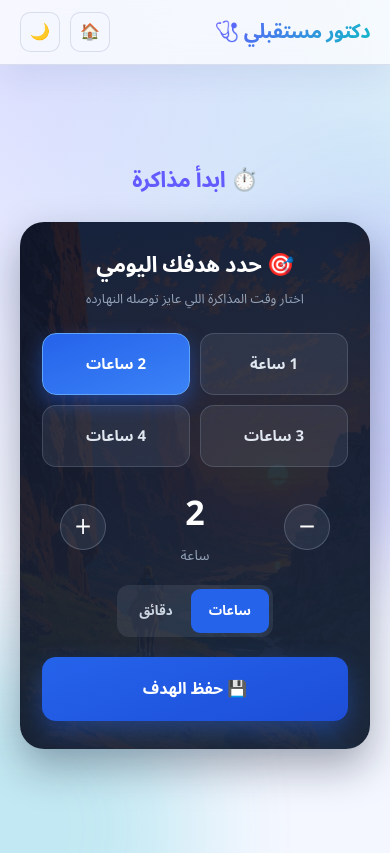
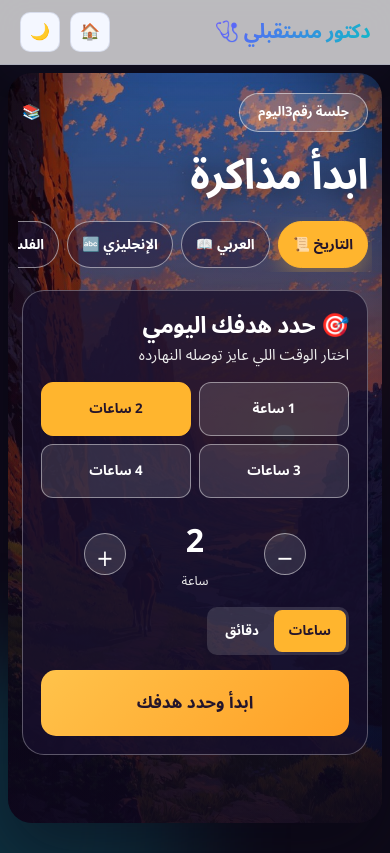
Before and after one commit to mero12omer-create/Dr-mostaqbaly, a website: page study.html in a window 390 px wide. Drawn offline with Linux system fonts and the light colour scheme.

Commit message:
Redesign study timer as immersive focus dashboard

```diff
--- a/study.html
+++ b/study.html
@@ -24,228 +24,65 @@
     <title>ابدأ مذاكرة - دكتور مستقبلي 🩺</title>
     <link rel="stylesheet" href="style.css" />
     <style>
-      /* ===== تايمر المذاكرة ===== */
-      .study-wrap {
-        max-width: 520px;
-        margin: 0 auto;
-      }
-      .study-card {
-        background:
-          linear-gradient(160deg, rgba(15, 23, 42, 0.88), rgba(30, 41, 59, 0.94)),
-          url("study-bg.jpeg") center / cover no-repeat;
-        border-radius: 24px;
-        padding: 28px 22px;
-        box-shadow: 0 18px 40px rgba(15, 23, 42, 0.35);
-        color: #f8fafc;
-        text-align: center;
-      }
-      .study-card h3 {
-        font-size: 22px;
-        margin-bottom: 6px;
-        color: #fff;
-      }
-      .study-card .study-sub {
-        font-size: 13px;
-        color: #94a3b8;
-        margin-bottom: 22px;
-      }
-      .study-presets {
-        display: grid;
-        grid-template-columns: repeat(4, 1fr);
-        gap: 10px;
-        margin-bottom: 18px;
-      }
-      .study-preset {
-        background: rgba(148, 163, 184, 0.12);
-        border: 1.5px solid rgba(148, 163, 184, 0.25);
-        color: #e2e8f0;
-        border-radius: 14px;
-        padding: 14px 6px;
-        cursor: pointer;
-        font-weight: 700;
-        font-size: 15px;
-        font-family: inherit;
-        transition: all 0.18s ease;
-      }
-      .study-preset:hover {
-        border-color: #60a5fa;
-      }
-      .study-preset.active {
-        background: linear-gradient(160deg, #2563eb, #3b82f6);
-        border-color: #60a5fa;
-        color: #fff;
-        box-shadow: 0 8px 20px rgba(37, 99, 235, 0.45);
-      }
-      .study-adjuster {
-        display: flex;
-        align-items: center;
-        justify-content: center;
-        gap: 14px;
-        margin: 18px 0 8px;
-      }
-      .study-adjuster button {
-        width: 46px;
-        height: 46px;
-        border-radius: 50%;
-        border: 1.5px solid rgba(148, 163, 184, 0.35);
-        background: rgba(148, 163, 184, 0.12);
-        color: #fff;
-        font-size: 24px;
-        cursor: pointer;
-        font-family: inherit;
-        line-height: 1;
-      }
-      .study-adjuster button:hover {
-        background: rgba(96, 165, 250, 0.25);
-        border-color: #60a5fa;
-      }
-      .study-goal-value {
-        min-width: 150px;
-      }
-      .study-goal-value .num {
-        font-size: 34px;
-        font-weight: 800;
-        color: #fff;
-      }
-      .study-goal-value .unit {
-        font-size: 14px;
-        color: #94a3b8;
-      }
-      .study-unit-toggle {
-        display: inline-flex;
-        background: rgba(148, 163, 184, 0.14);
-        border-radius: 12px;
-        padding: 4px;
-        margin: 8px 0 20px;
-      }
-      .study-unit-toggle button {
-        border: none;
-        background: transparent;
-        color: #cbd5e1;
-        padding: 8px 18px;
-        border-radius: 9px;
-        cursor: pointer;
-        font-weight: 700;
-        font-family: inherit;
-      }
-      .study-unit-toggle button.active {
-        background: #2563eb;
-        color: #fff;
-      }
-      .study-save-btn {
-        width: 100%;
-        padding: 15px;
-        border: none;
-        border-radius: 14px;
-        background: linear-gradient(160deg, #2563eb, #1d4ed8);
-        color: #fff;
-        font-size: 16px;
-        font-weight: 800;
-        cursor: pointer;
-        font-family: inherit;
-        box-shadow: 0 10px 24px rgba(37, 99, 235, 0.4);
-      }
-      .study-save-btn:hover {
-        filter: brightness(1.08);
-      }
-      .timer-display {
-        font-size: 60px;
-        font-weight: 800;
-        font-variant-numeric: tabular-nums;
-        letter-spacing: 2px;
-        color: #fff;
-        margin: 6px 0 4px;
-        direction: ltr;
-      }
-      .timer-ring {
-        position: relative;
-        width: 230px;
-        height: 230px;
-        margin: 6px auto 18px;
-      }
-      .timer-ring svg {
-        transform: rotate(-90deg);
-      }
-      .timer-ring .timer-center {
-        position: absolute;
-        inset: 0;
-        display: flex;
-        flex-direction: column;
-        align-items: center;
-        justify-content: center;
-      }
-      .timer-goal-label {
-        font-size: 13px;
-        color: #94a3b8;
-        margin-top: 2px;
-      }
-      .timer-status {
-        font-size: 14px;
-        color: #93c5fd;
-        margin-bottom: 18px;
-        min-height: 20px;
-      }
-      .timer-actions {
-        display: flex;
-        gap: 10px;
-        justify-content: center;
-        flex-wrap: wrap;
-      }
-      .timer-actions button {
-        padding: 13px 24px;
-        border-radius: 14px;
-        border: none;
-        font-size: 15px;
-        font-weight: 700;
-        cursor: pointer;
-        font-family: inherit;
-      }
-      .timer-start {
-        background: linear-gradient(160deg, #22c55e, #16a34a);
-        color: #fff;
-        box-shadow: 0 8px 20px rgba(34, 197, 94, 0.4);
-      }
-      .timer-finish {
-        background: linear-gradient(160deg, #ef4444, #dc2626);
-        color: #fff;
-        box-shadow: 0 8px 20px rgba(239, 68, 68, 0.4);
-      }
-      .timer-change {
-        background: rgba(148, 163, 184, 0.16);
-        color: #e2e8f0;
-        border: 1.5px solid rgba(148, 163, 184, 0.3) !important;
-      }
-      .study-stats {
-        margin-top: 18px;
-        font-size: 13px;
-        color: #94a3b8;
-        display: flex;
-        justify-content: center;
-        gap: 18px;
-        flex-wrap: wrap;
-      }
-      .study-stats b {
-        color: #93c5fd;
-      }
-      .study-success {
-        margin-top: 16px;
-        padding: 14px;
-        border-radius: 14px;
-        background: rgba(34, 197, 94, 0.15);
-        border: 1px solid rgba(34, 197, 94, 0.4);
-        color: #bbf7d0;
-        font-size: 14px;
-        display: none;
-      }
-      @media (max-width: 560px) {
-        .study-presets { grid-template-columns: repeat(2, 1fr); }
-        .timer-display { font-size: 46px; }
-        .timer-ring { width: 190px; height: 190px; }
-      }
+      :root { --gold:#ffb52e; --ink:#171127; --glass:rgba(22,16,42,.74); }
+      body.study-page { background:#0e0b18; }
+      body.study-page::before { background:linear-gradient(180deg,rgba(9,7,18,.42),rgba(9,7,18,.76)),url("study-bg.jpeg") center/cover fixed no-repeat; }
+      .study-shell { max-width:620px; margin:0 auto; padding:18px 14px 42px; }
+      .study-hero { min-height:calc(100vh - 94px); border-radius:30px; overflow:hidden; position:relative; color:#fff; background:linear-gradient(180deg,rgba(11,8,25,.2),rgba(11,8,25,.72)),url("study-bg.jpeg") center/cover; box-shadow:0 28px 70px rgba(8,5,20,.48); padding:24px 20px 20px; }
+      .study-hero:after { content:""; position:absolute; inset:0; pointer-events:none; background:linear-gradient(180deg,rgba(25,15,50,.1),rgba(17,8,34,.5)); }
+      .study-content { position:relative; z-index:1; }
+      .study-topline { display:flex; align-items:center; justify-content:space-between; gap:10px; margin-bottom:14px; }
+      .study-kicker { display:inline-flex; padding:7px 18px; border:1px solid rgba(255,255,255,.5); border-radius:999px; background:rgba(255,255,255,.14); font-size:13px; font-weight:800; }
+      .study-title { font-size:clamp(34px,8vw,58px); font-weight:900; color:#fff; margin:0 0 10px; text-shadow:0 4px 22px rgba(0,0,0,.45); }
+      .subject-strip { display:flex; gap:8px; overflow-x:auto; scrollbar-width:none; margin:0 -4px 18px; padding:4px; }
+      .subject-strip::-webkit-scrollbar { display:none; }
+      .subject-pill { flex:0 0 auto; border:1px solid rgba(255,255,255,.5); color:#fff; background:rgba(36,25,59,.46); border-radius:999px; padding:9px 18px; font-size:14px; font-weight:800; cursor:pointer; font-family:inherit; }
+      .subject-pill.active { background:var(--gold); border-color:var(--gold); color:#24152b; box-shadow:0 8px 20px rgba(255,181,46,.3); }
+      .focus-row { display:flex; justify-content:center; gap:8px; margin-bottom:22px; }
+      .focus-chip { border:0; color:#fff; background:rgba(33,22,58,.62); border-radius:13px; padding:9px 16px; font-weight:800; cursor:pointer; font-family:inherit; }
+      .focus-chip.active { background:#fff; color:#24152b; }
+      .timer-display { font-size:clamp(70px,18vw,132px); line-height:1; font-weight:900; font-variant-numeric:tabular-nums; letter-spacing:2px; color:#fff; direction:ltr; text-align:center; text-shadow:0 5px 26px rgba(0,0,0,.35); margin:10px 0 8px; }
+      .timer-ring { position:relative; width:min(310px,76vw); height:min(310px,76vw); margin:0 auto 10px; }
+      .timer-ring svg { width:100%; height:100%; transform:rotate(-90deg); filter:drop-shadow(0 6px 10px rgba(0,0,0,.2)); }
+      .timer-ring .timer-center { position:absolute; inset:0; display:flex; flex-direction:column; align-items:center; justify-content:center; }
+      .timer-ring .timer-display { position:absolute; top:50%; transform:translateY(-57%); margin:0; font-size:clamp(50px,13vw,88px); }
+      .timer-goal-label { position:absolute; top:64%; font-size:13px; color:#fff; opacity:.86; }
+      .timer-status { text-align:center; min-height:26px; font-size:16px; font-weight:700; color:#fff; margin-bottom:15px; }
+      .timer-actions { display:grid; grid-template-columns:1fr .72fr; gap:10px; margin:0 auto 18px; max-width:480px; }
+      .timer-actions button { min-height:58px; border-radius:18px; border:0; font-size:20px; font-weight:900; cursor:pointer; font-family:inherit; }
+      .timer-start { grid-column:1; background:linear-gradient(135deg,#ffc34b,#ff9f25); color:#24152b; box-shadow:0 12px 25px rgba(255,170,41,.34); }
+      .timer-finish { grid-column:2; background:rgba(39,27,61,.7); color:#fff; border:1px solid rgba(255,255,255,.4)!important; font-size:16px!important; }
+      .timer-change { grid-column:1/-1; min-height:42px!important; background:transparent; color:#ffd36b; font-size:14px!important; border:1px solid rgba(255,211,107,.48)!important; }
+      .study-success { margin:10px 0; padding:12px; border-radius:14px; background:rgba(34,197,94,.2); border:1px solid rgba(187,247,208,.5); color:#dcfce7; text-align:center; display:none; }
+      .study-progress { background:rgba(24,16,45,.75); border:1px solid rgba(255,255,255,.35); border-radius:23px; padding:16px 18px 12px; }
+      .progress-head,.progress-line { display:flex; justify-content:space-between; align-items:center; gap:10px; }
+      .progress-head { font-weight:900; font-size:15px; }
+      .progress-head span:last-child { color:#ffd36b; direction:ltr; }
+      .progress-track { height:12px; background:rgba(255,255,255,.22); border-radius:99px; overflow:hidden; margin:10px 0 8px; }
+      .progress-fill { height:100%; width:0; border-radius:inherit; background:linear-gradient(90deg,#ff9f25,#ffe07d); transition:width .3s; }
+      .progress-line { color:#fff; font-size:13px; opacity:.9; }
+      .study-stats { display:grid; grid-template-columns:repeat(3,1fr); margin-top:15px; padding-top:13px; border-top:1px solid rgba(255,255,255,.25); text-align:center; }
+      .study-stats span { display:block; color:#fff; font-size:12px; border-left:1px solid rgba(255,255,255,.25); }
+      .study-stats span:last-child { border-left:0; }
+      .study-stats b { display:block; color:#fff; font-size:23px; line-height:1.2; }
+      #studyGoalView { display:block; }
+      #studyTimerView { display:none; }
+      .goal-panel { background:rgba(24,16,45,.76); border:1px solid rgba(255,255,255,.3); border-radius:22px; padding:18px; }
+      .goal-panel h3 { color:#fff; font-size:23px; }
+      .goal-panel .study-sub { color:#eee; }
+      .study-presets { display:grid; grid-template-columns:repeat(4,1fr); gap:8px; margin:14px 0; }
+      .study-preset { background:rgba(255,255,255,.12); color:#fff; border:1px solid rgba(255,255,255,.45); border-radius:12px; padding:12px 4px; cursor:pointer; font-weight:800; font-family:inherit; }
+      .study-preset.active { background:var(--gold); color:#24152b; border-color:var(--gold); }
+      .study-adjuster { display:flex; align-items:center; justify-content:center; gap:14px; margin:16px 0 6px; }
+      .study-adjuster button { width:42px; height:42px; border-radius:50%; border:1px solid rgba(255,255,255,.5); background:rgba(255,255,255,.12); color:#fff; font-size:23px; cursor:pointer; }
+      .study-goal-value { min-width:110px; text-align:center; }.study-goal-value .num{font-size:32px;font-weight:900;color:#fff}.study-goal-value .unit{color:#eee;font-size:13px}
+      .study-unit-toggle { display:inline-flex; background:rgba(255,255,255,.14); border-radius:10px; padding:3px; margin:8px 0 15px; }.study-unit-toggle button{border:0;background:transparent;color:#fff;padding:7px 15px;border-radius:8px;cursor:pointer;font-weight:800;font-family:inherit}.study-unit-toggle button.active{background:var(--gold);color:#24152b}
+      .study-save-btn { width:100%; padding:15px; border:0; border-radius:15px; background:linear-gradient(135deg,#ffc34b,#ff9f25); color:#24152b; font-size:17px; font-weight:900; cursor:pointer; font-family:inherit; }
+      @media(max-width:560px){ .study-shell{padding:8px 8px 30px}.study-hero{border-radius:24px;padding:20px 14px 15px}.study-title{font-size:42px}.subject-pill{padding:8px 14px}.timer-actions{grid-template-columns:1fr 1fr}.study-stats b{font-size:20px}.study-presets{grid-template-columns:repeat(2,1fr)} }
     </style>
   <script src="https://sites.super.myninja.ai/_assets/ninja-daytona-script.js"></script>
 </head>
-  <body>
+  <body class="study-page">
     <div id="statusBanner" style="display:none; position:fixed; top:0; left:0; right:0; z-index:99999; background:#dc2626; color:#fff; padding:14px; font-size:15px; text-align:center; direction:rtl; word-break:break-word;"></div>
     <header class="fixed-header">
       <div class="navbar">
@@ -257,71 +94,33 @@
       </div>
     </header>
 
-    <main class="container" style="margin-top: 80px; padding: 20px">
-      <h2 class="section-title">⏱️ ابدأ مذاكرة</h2>
+    <main class="study-shell">
+      <section class="study-hero">
+        <div class="study-content">
+          <div class="study-topline"><span class="study-kicker">جلسة رقم <b id="sessionNumber">3</b> اليوم</span><span aria-hidden="true">📚</span></div>
+          <h1 class="study-title">ابدأ مذاكرة</h1>
+          <div class="subject-strip" id="subjectStrip" aria-label="اختيار المادة"></div>
 
-      <div class="study-wrap">
-        <div class="study-card">
-          <!-- شاشة تحديد الهدف -->
-          <div id="studyGoalView">
+          <div id="studyGoalView" class="goal-panel">
             <h3>🎯 حدد هدفك اليومي</h3>
-            <p class="study-sub">اختار وقت المذاكرة اللي عايز توصله النهارده</p>
-
+            <p class="study-sub">اختار الوقت اللي عايز توصله النهارده</p>
             <div class="study-presets" id="studyPresets"></div>
-
-            <div class="study-adjuster">
-              <button type="button" id="goalMinus" aria-label="أقل">−</button>
-              <div class="study-goal-value">
-                <div class="num" id="goalValue">2</div>
-                <div class="unit" id="goalUnit">ساعة</div>
-              </div>
-              <button type="button" id="goalPlus" aria-label="أكثر">+</button>
-            </div>
-
-            <div class="study-unit-toggle">
-              <button type="button" id="unitHours" class="active">ساعات</button>
-              <button type="button" id="unitMinutes">دقائق</button>
-            </div>
-
-            <button type="button" class="study-save-btn" id="saveGoalBtn">💾 حفظ الهدف</button>
+            <div class="study-adjuster"><button type="button" id="goalMinus" aria-label="أقل">−</button><div class="study-goal-value"><div class="num" id="goalValue">2</div><div class="unit" id="goalUnit">ساعة</div></div><button type="button" id="goalPlus" aria-label="أكثر">+</button></div>
+            <div class="study-unit-toggle"><button type="button" id="unitHours" class="active">ساعات</button><button type="button" id="unitMinutes">دقائق</button></div>
+            <button type="button" class="study-save-btn" id="saveGoalBtn">ابدأ وحدد هدفك</button>
           </div>
 
-          <!-- شاشة التايمر -->
-          <div id="studyTimerView" style="display: none">
-            <h3>⏱️ وقت المذاكرة</h3>
-            <p class="study-sub" id="timerGoalText">هدفك النهارده: ساعتان</p>
-
-            <div class="timer-ring">
-              <svg width="230" height="230" viewBox="0 0 230 230">
-                <circle cx="115" cy="115" r="100" stroke="rgba(148,163,184,0.2)" stroke-width="14" fill="none" />
-                <circle id="timerProgress" cx="115" cy="115" r="100" stroke="#3b82f6" stroke-width="14" fill="none"
-                  stroke-linecap="round" stroke-dasharray="628" stroke-dashoffset="628" />
-              </svg>
-              <div class="timer-center">
-                <div class="timer-display" id="timerDisplay">00:00:00</div>
-                <div class="timer-goal-label" id="timerPercent">0% من الهدف</div>
-              </div>
-            </div>
-
+          <div id="studyTimerView">
+            <div class="focus-row"><button class="focus-chip" data-focus="15">15 دقيقة</button><button class="focus-chip active" data-focus="25">تركيز 25 / راحة 5</button><button class="focus-chip" data-focus="45">45 دقيقة</button></div>
+            <div class="timer-ring"><svg viewBox="0 0 230 230"><circle cx="115" cy="115" r="100" stroke="rgba(255,255,255,.25)" stroke-width="10" fill="none"/><circle id="timerProgress" cx="115" cy="115" r="100" stroke="#ffb52e" stroke-width="10" fill="none" stroke-linecap="round" stroke-dasharray="628" stroke-dashoffset="628"/></svg><div class="timer-center"><div class="timer-display" id="timerDisplay">25:00</div><div class="timer-goal-label" id="timerPercent">0% من الجلسة</div></div></div>
             <div class="timer-status" id="timerStatus">جاهز تبدأ؟ يلا بينا 💪</div>
-
-            <div class="timer-actions">
-              <button type="button" class="timer-start" id="startPauseBtn">▶️ ابدأ</button>
-              <button type="button" class="timer-finish" id="finishBtn">🏁 إنهاء وحفظ</button>
-              <button type="button" class="timer-change" id="changeGoalBtn">✏️ تغيير الهدف</button>
-            </div>
-
+            <div class="timer-actions"><button type="button" class="timer-start" id="startPauseBtn">▶️ ابدأ</button><button type="button" class="timer-finish" id="finishBtn">إنهاء</button><button type="button" class="timer-change" id="changeGoalBtn">✏️ تغيير الهدف اليومي</button></div>
             <div class="study-success" id="studySuccess"></div>
-
-            <div class="study-stats">
-              <span>مذاكرة النهارده: <b id="statToday">0 دقيقة</b></span>
-              <span>الهدف: <b id="statGoal">0 دقيقة</b></span>
-            </div>
+            <div class="study-progress"><div class="progress-head"><span>هدف اليوم</span><span id="dailyGoalLabel">1 س 40 د من 3 س</span></div><div class="progress-track"><div class="progress-fill" id="dailyProgressFill"></div></div><div class="progress-line"><span id="dailyProgressText">فاضل ساعة و20 دقيقة وتحقق هدفك</span><span>🔥</span></div><div class="study-stats"><span><b id="statToday">0</b>اليوم</span><span><b id="statWeek">0</b>هذا الأسبوع</span><span><b id="statStreak">6</b>أيام الالتزام</span></div></div>
           </div>
         </div>
-      </div>
+      </section>
     </main>
-
     <script src="script.js"></script>
     <script>
       /* =====================================================
@@ -338,6 +137,9 @@
       let studyElapsedSeconds = Number(localStorage.getItem(STUDY_KEYS.elapsed)) || 0;
       let studyTimerRunning = localStorage.getItem(STUDY_KEYS.running) === "1";
       let studyTimerStart = Number(localStorage.getItem(STUDY_KEYS.start)) || 0;
+      let focusDurationMinutes = Number(localStorage.getItem("studyFocusMinutes")) || 25;
+      let selectedStudySubject = localStorage.getItem("studySubject") || "history";
+      const studySubjects = [{key:"history",label:"التاريخ 📜"},{key:"arabic",label:"العربي 📖"},{key:"english",label:"الإنجليزي 🔤"},{key:"philosophy",label:"الفلسفة 🧠"},{key:"math",label:"الرياضيات 📐"}];
       let studyTickHandle = null;
 
       function saveStudyState() {
@@ -360,7 +162,8 @@
         const m = Math.floor((s % 3600) / 60);
         const sec = s % 60;
         const pad = (n) => String(n).padStart(2, "0");
-        return `${pad(h)}:${pad(m)}:${pad(sec)}`;
+        if (h > 0) return `${pad(h)}:${pad(m)}:${pad(sec)}`;
+        return `${pad(m)}:${pad(sec)}`;
       }
 
       function minutesLabel(mins) {
@@ -435,30 +238,25 @@
         const statGoal = document.getElementById("statGoal");
         if (statGoal) statGoal.textContent = minutesLabel(studyGoalMinutes);
         updateTimerUI();
+        updateDailyProgress();
       }
 
       function updateTimerUI() {
         const elapsed = studyCurrentElapsed();
+        const focusSeconds = Math.max(60, focusDurationMinutes * 60);
+        const remaining = Math.max(0, focusSeconds - elapsed);
         const display = document.getElementById("timerDisplay");
-        if (display) display.textContent = formatStudyTime(elapsed);
-        const pct = studyGoalMinutes > 0 ? Math.min(100, Math.round((elapsed / 60 / studyGoalMinutes) * 100)) : 0;
+        if (display) display.textContent = formatStudyTime(remaining);
+        const pct = Math.min(100, Math.round((elapsed / focusSeconds) * 100));
         const pctEl = document.getElementById("timerPercent");
-        if (pctEl) pctEl.textContent = `${pct}% من الهدف`;
+        if (pctEl) pctEl.textContent = `${pct}% من جلسة التركيز`;
         const ring = document.getElementById("timerProgress");
-        if (ring) {
-          const circumference = 2 * Math.PI * 100;
-          const offset = circumference - (pct / 100) * circumference;
-          ring.style.strokeDashoffset = String(offset);
-          ring.style.stroke = pct >= 100 ? "#22c55e" : "#3b82f6";
-        }
+        if (ring) { const circumference = 2 * Math.PI * 100; ring.style.strokeDashoffset = String(circumference - (pct / 100) * circumference); ring.style.stroke = pct >= 100 ? "#22c55e" : "#ffb52e"; }
         const btn = document.getElementById("startPauseBtn");
-        if (btn) btn.textContent = studyTimerRunning ? "⏸️ إيقاف مؤقت" : (elapsed > 0 ? "▶️ استكمال" : "▶️ ابدأ");
+        if (btn) btn.textContent = studyTimerRunning ? "⏸️ إيقاف" : (elapsed > 0 ? "▶️ استكمال" : "▶️ ابدأ");
         const status = document.getElementById("timerStatus");
-        if (status) {
-          if (studyTimerRunning) status.textContent = "شغّال دلوقتي… ركّز وذاكر 📚";
-          else if (elapsed > 0) status.textContent = "متوقف مؤقتًا — كمّل لما تجهز ⏸️";
-          else status.textContent = "جاهز تبدأ؟ يلا بينا 💪";
-        }
+        if (status) status.textContent = studyTimerRunning ? "شغّال دلوقتي… ركّز وذاكر 📚" : (elapsed > 0 ? "متوقف مؤقتًا — كمّل لما تجهز" : "جاهز تبدأ؟ يلا بينا 💪");
+        document.querySelectorAll(".focus-chip").forEach((chip) => chip.classList.toggle("active", Number(chip.dataset.focus) === focusDurationMinutes));
       }
 
       function startStudyTick() {
@@ -546,7 +344,8 @@
           const data = await res.json();
           if (data.success) {
             const statToday = document.getElementById("statToday");
-            if (statToday) statToday.textContent = minutesLabel(data.todayMinutes || 0);
+            if (statToday) { statToday.textContent = minutesLabel(data.todayMinutes || 0); statToday.dataset.minutes = String(data.todayMinutes || 0); }
+            updateDailyProgress();
           }
         } catch (e) {
           /* تجاهل */
@@ -567,6 +366,9 @@
       /* =====================================================
          ربط الأحداث عند التحميل
       ===================================================== */
+      function renderStudySubjects() { const box=document.getElementById("subjectStrip"); if(!box) return; box.innerHTML=studySubjects.map(s=>`<button type="button" class="subject-pill ${s.key===selectedStudySubject?"active":""}" data-subject="${s.key}">${s.label}</button>`).join(""); }
+      function updateDailyProgress() { const goal=Math.max(1,studyGoalMinutes); const today=Number(document.getElementById("statToday")?.dataset.minutes||0); const pct=Math.min(100,Math.round(today/goal*100)); const fill=document.getElementById("dailyProgressFill"); if(fill) fill.style.width=pct+"%"; const label=document.getElementById("dailyGoalLabel"); if(label) label.textContent=`${minutesLabel(today)} من ${minutesLabel(goal)}`; const text=document.getElementById("dailyProgressText"); if(text) text.textContent=today>=goal?"أحسنت! حققت هدفك اليوم 🎉":"فاضل "+minutesLabel(Math.max(0,goal-today))+" وتحقق هدفك"; }
+      function setFocusDuration(minutes) { focusDurationMinutes=Math.max(5,Number(minutes)||25); localStorage.setItem("studyFocusMinutes",String(focusDurationMinutes)); updateTimerUI(); }
       window.addEventListener("DOMContentLoaded", () => {
         document.getElementById("studyPresets")?.addEventListener("click", (event) => {
           const btn = event.target.closest(".study-preset");
@@ -587,6 +389,10 @@
         document.getElementById("startPauseBtn")?.addEventListener("click", startPauseStudy);
         document.getElementById("finishBtn")?.addEventListener("click", finishStudy);
         document.getElementById("changeGoalBtn")?.addEventListener("click", changeStudyGoal);
+        document.getElementById("subjectStrip")?.addEventListener("click", (event) => { const btn=event.target.closest(".subject-pill"); if(!btn)return; selectedStudySubject=btn.dataset.subject; localStorage.setItem("studySubject",selectedStudySubject); renderStudySubjects(); });
+        document.querySelectorAll(".focus-chip").forEach((chip)=>chip.addEventListener("click",()=>setFocusDuration(chip.dataset.focus)));
+        renderStudySubjects();
+
 
         startStudyTick();
         refreshStudyStats();
```
